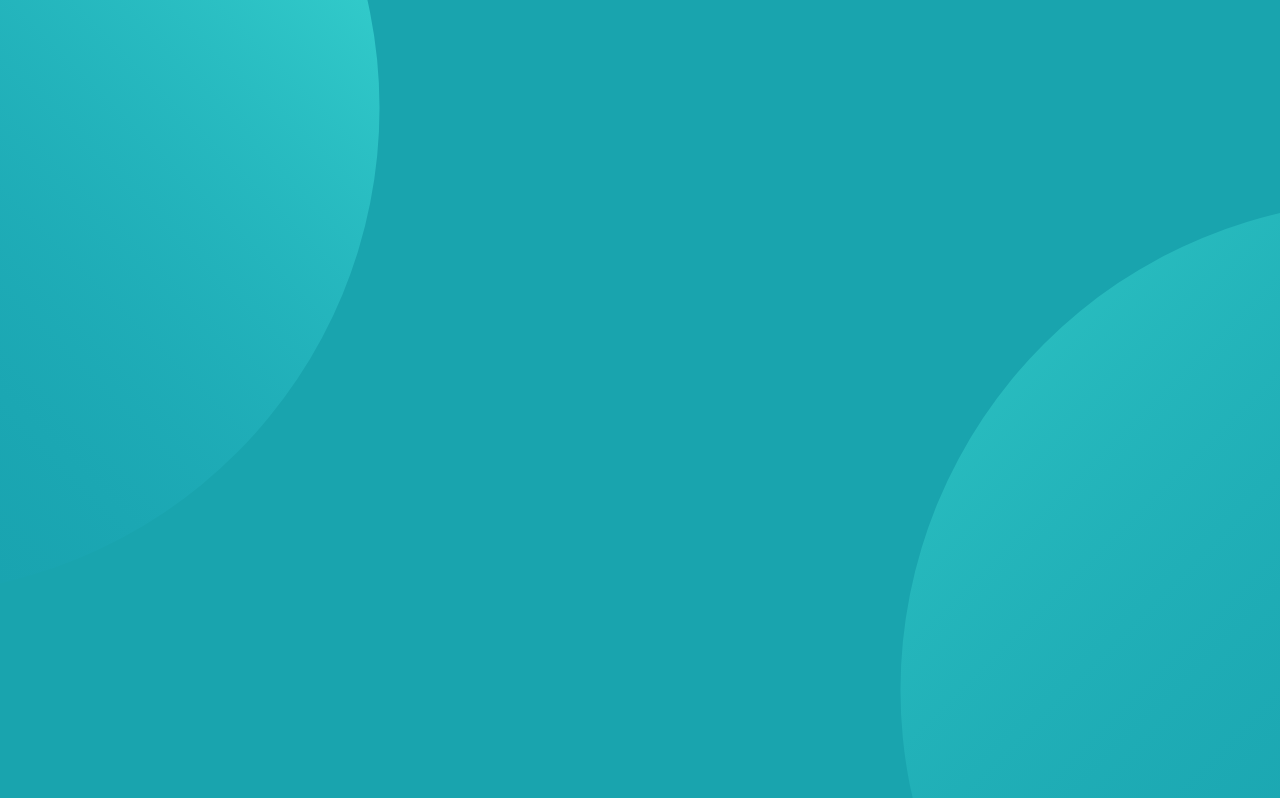
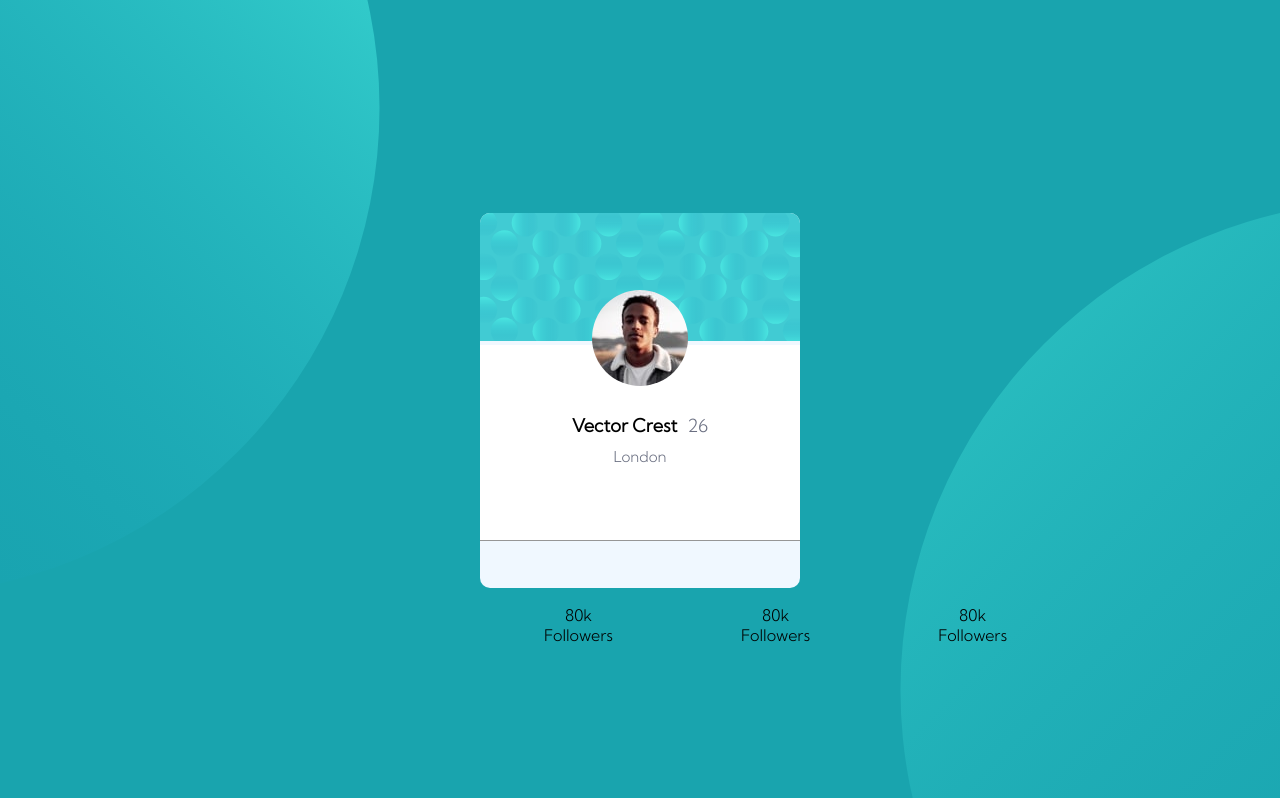
Before and after one commit to Prathyusha-Guduru/Website-Landing-Pages, a plain HTML site: page Frontendmaster challenge/index.html in a window 1280 px wide. Shown: the top 798 px of the page. Drawn offline with Linux system fonts and the light colour scheme.

Commit message:
Updated stylesheet.css

```diff
--- a/Frontendmaster challenge/css/stylesheet.css
+++ b/Frontendmaster challenge/css/stylesheet.css
@@ -7,17 +7,19 @@
     margin: 0;
     padding: 0;
     box-sizing: border-box;
+    font-family: 'Kumbh Sans', sans-serif;
 }
 body{
     overflow: hidden;
 }
 
-
-
 .container{
     background-color: #19a4ae;
     height: 100vh;
     width:100vw;
+    display: flex;
+    justify-content: center;
+    align-items: center;
 
 }
 .top-image{
@@ -32,9 +34,79 @@ body{
     left:900px;
     z-index: 1;
 }
-.box{
-    background-color: black;
-    height: 100px;
-    width: 100px;
-    margin: 0 auto;
+
+.profile-card{
+    background-color: aliceblue;
+    height: 375px;
+    width: 320px;
+    display: flex;
+    flex-direction: column;
+    z-index: 2;
+    border-radius: 10px 10px 10px 10px;
 }
+
+
+.profile-middle{
+    display:flex;
+    flex-direction: column;
+    justify-content: center;
+    align-items: center;
+    background-color: white;
+    position: relative;
+    border-bottom: 1px solid hsl(0, 0%, 59%, 59);
+}
+.profile-top>img{
+    max-width: 100%;
+    max-height: 100%;
+    border-radius: 10px 10px 0 0 ;
+}
+.profile-pic{
+    position: absolute;
+    border-radius: 100%;
+    background-color: white;
+    top : -55px;
+    order : 1;
+}
+
+.info{
+    display: flex;
+    flex-direction: column;
+    justify-content: center;
+    align-items: center;
+    margin: 20%;
+}
+
+.info-txt{
+    display: flex;
+    flex-direction: row;
+    justify-content: center;
+    font-size: 18px;
+}
+
+.info-txt>p{
+    padding: 5px;
+
+}
+
+span{
+    color : hsl(227, 10%, 46%);
+    font-size: 20;
+}
+
+.london{
+    color : hsl(227, 10%, 46%);
+    font-size: 15px;
+    margin : 5px auto 10px auto;
+}
+
+/* hr{
+    color : hsl(0, 0%, 59%, 59);
+    width: 100%;
+    height: 1px;
+} */
+
+.profile-bottom{
+    display: flex;
+    justify-content: space-evenly;
+    align-items: center;
+}
--- a/Frontendmaster challenge/index.html
+++ b/Frontendmaster challenge/index.html
@@ -5,6 +5,8 @@
   <meta charset="UTF-8">
   <meta name="viewport" content="width=device-width, initial-scale=1.0">
   <link rel="stylesheet" href="css/stylesheet.css">
+  <link rel="preconnect" href="https://fonts.gstatic.com">
+  <link href="https://fonts.googleapis.com/css2?family=Kumbh+Sans:wght@300&display=swap" rel="stylesheet">
   <title>Profile card 🦸‍♀️</title>
 </head>
 
@@ -14,7 +16,38 @@
       <div class="top-image">
         <img src="assets/images/bg-pattern-top.svg" alt="first image">
       </div>
+      <div class="profile-card">
+        <div class="profile-top">
+          <img src="assets/images/bg-pattern-card.svg" alt="">
+        </div>
+        <div class="profile-middle">
+          <img class="profile-pic" src="assets/images/image-victor.jpg" alt="">
+          <div class="info">
+            <div class="info-txt">
+              <p ><strong>Vector Crest</strong></p>
+              <p><span>26</span></p>
 
+            </div>
+            <p class = 'london'>London</p>
+          </div>
+        </div>
+        <div class="profile-bottom">
+          <div class="info">
+            <div class="info-stat">80k</div>
+            <div class="info-type">Followers</div>
+          </div>
+
+          <div class="info">
+            <div class="info-stat">80k</div>
+            <div class="info-type">Followers</div>
+          </div>
+
+          <div class="info">
+            <div class="info-stat">80k</div>
+            <div class="info-type">Followers</div>
+          </div>
+        </div>
+      </div>
       <div class="bottom-image">
         <img src="assets/images/bg-pattern-bottom.svg" alt="second image">
       </div>
```
